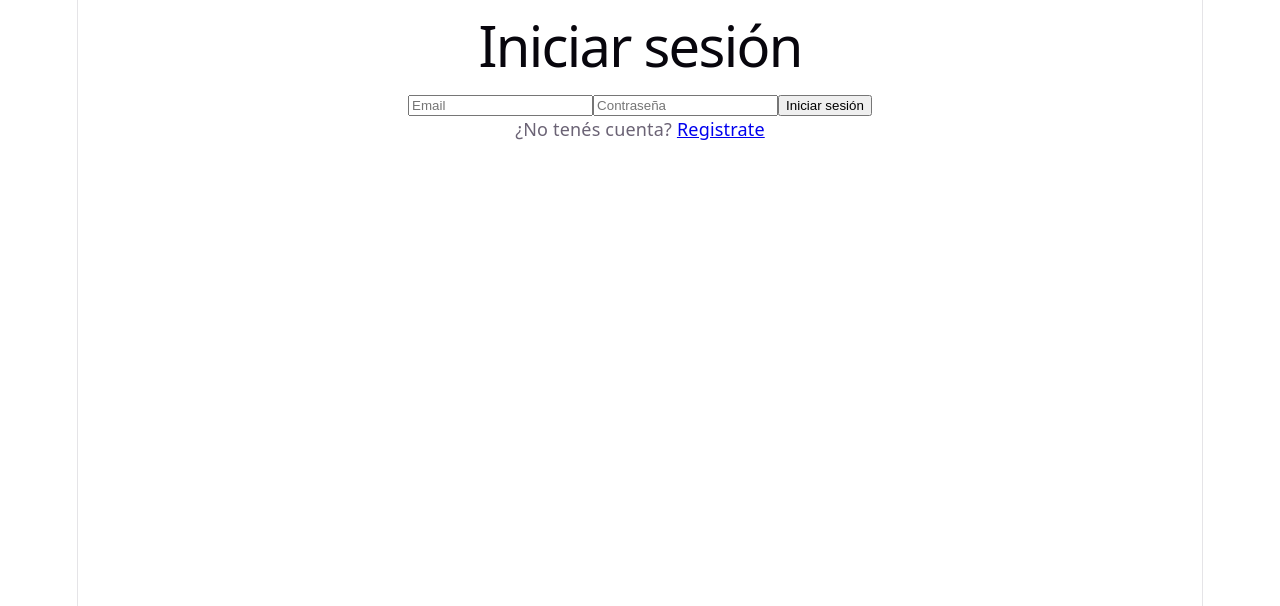
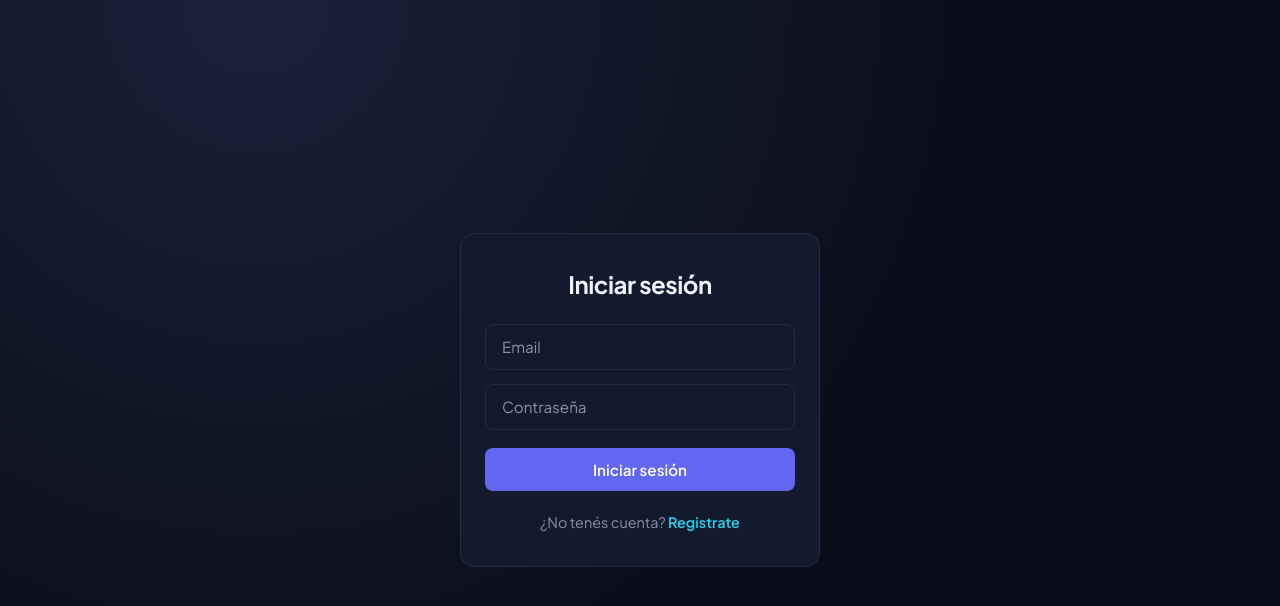
Before and after one commit to GonzaloB1/ProyectoM4_GonzaloBastias, a React (Vite) app: page /login in a window 1280 px wide. Shown: the top 606 px of the page. Built offline with nearby package versions, Linux system fonts and the light colour scheme; no server answers.

Commit message:
Recupera authErrors.ts y agrega nuevos estilos base + AuthForm

```diff
--- a/index.html
+++ b/index.html
@@ -1,6 +1,9 @@
 <!doctype html>
 <html lang="en">
   <head>
+    <link rel="preconnect" href="https://fonts.googleapis.com">
+    <link rel="preconnect" href="https://fonts.gstatic.com" crossorigin>
+    <link href="https://fonts.googleapis.com/css2?family=Plus+Jakarta+Sans:wght@400;500;600;700;800&display=swap" rel="stylesheet">
     <meta charset="UTF-8" />
     <link rel="icon" type="image/svg+xml" href="/favicon.svg" />
     <meta name="viewport" content="width=device-width, initial-scale=1.0" />
--- a/src/index.css
+++ b/src/index.css
@@ -1,111 +1,108 @@
 :root {
-  --text: #6b6375;
-  --text-h: #08060d;
-  --bg: #fff;
-  --border: #e5e4e7;
-  --code-bg: #f4f3ec;
-  --accent: #aa3bff;
-  --accent-bg: rgba(170, 59, 255, 0.1);
-  --accent-border: rgba(170, 59, 255, 0.5);
-  --social-bg: rgba(244, 243, 236, 0.5);
-  --shadow:
-    rgba(0, 0, 0, 0.1) 0 10px 15px -3px, rgba(0, 0, 0, 0.05) 0 4px 6px -2px;
-
-  --sans: system-ui, 'Segoe UI', Roboto, sans-serif;
-  --heading: system-ui, 'Segoe UI', Roboto, sans-serif;
-  --mono: ui-monospace, Consolas, monospace;
-
-  font: 18px/145% var(--sans);
-  letter-spacing: 0.18px;
-  color-scheme: light dark;
-  color: var(--text);
-  background: var(--bg);
-  font-synthesis: none;
-  text-rendering: optimizeLegibility;
-  -webkit-font-smoothing: antialiased;
-  -moz-osx-font-smoothing: grayscale;
-
-  @media (max-width: 1024px) {
-    font-size: 16px;
-  }
+  --color-bg: #0a0e1a;
+  --color-bg-gradient: radial-gradient(circle at 20% 0%, #1a2138 0%, #0a0e1a 55%);
+  --color-surface: #131a2e;
+  --color-surface-hover: #1a2340;
+  --color-primary: #6366f1;
+  --color-primary-hover: #4f46e5;
+  --color-primary-soft: rgba(99, 102, 241, 0.12);
+  --color-accent: #22d3ee;
+  --color-text: #f1f5f9;
+  --color-text-muted: #8b93a7;
+  --color-error: #f87171;
+  --color-error-soft: rgba(248, 113, 113, 0.1);
+  --color-success: #34d399;
+  --color-border: #232b45;
+  --radius-sm: 8px;
+  --radius: 14px;
+  --radius-lg: 20px;
+  --shadow-soft: 0 8px 30px rgba(0, 0, 0, 0.35);
+  --spacing: 1rem;
 }
 
-@media (prefers-color-scheme: dark) {
-  :root {
-    --text: #9ca3af;
-    --text-h: #f3f4f6;
-    --bg: #16171d;
-    --border: #2e303a;
-    --code-bg: #1f2028;
-    --accent: #c084fc;
-    --accent-bg: rgba(192, 132, 252, 0.15);
-    --accent-border: rgba(192, 132, 252, 0.5);
-    --social-bg: rgba(47, 48, 58, 0.5);
-    --shadow:
-      rgba(0, 0, 0, 0.4) 0 10px 15px -3px, rgba(0, 0, 0, 0.25) 0 4px 6px -2px;
-  }
+* {
+  box-sizing: border-box;
+  margin: 0;
+  padding: 0;
+}
 
-  #social .button-icon {
-    filter: invert(1) brightness(2);
-  }
+body {
+  font-family: "Plus Jakarta Sans", system-ui, -apple-system, sans-serif;
+  background: var(--color-bg-gradient);
+  background-color: var(--color-bg);
+  color: var(--color-text);
+  line-height: 1.5;
+  min-height: 100vh;
+  -webkit-font-smoothing: antialiased;
 }
 
 #root {
-  width: 1126px;
-  max-width: 100%;
-  margin: 0 auto;
-  text-align: center;
-  border-inline: 1px solid var(--border);
-  min-height: 100svh;
+  min-height: 100vh;
   display: flex;
   flex-direction: column;
-  box-sizing: border-box;
 }
 
-body {
-  margin: 0;
+h1, h2, h3 {
+  font-weight: 700;
+  letter-spacing: -0.02em;
 }
 
-h1,
-h2 {
-  font-family: var(--heading);
-  font-weight: 500;
-  color: var(--text-h);
+p {
+  color: var(--color-text-muted);
 }
 
-h1 {
-  font-size: 56px;
-  letter-spacing: -1.68px;
-  margin: 32px 0;
-  @media (max-width: 1024px) {
-    font-size: 36px;
-    margin: 20px 0;
-  }
-}
-h2 {
-  font-size: 24px;
-  line-height: 118%;
-  letter-spacing: -0.24px;
-  margin: 0 0 8px;
-  @media (max-width: 1024px) {
-    font-size: 20px;
-  }
-}
-p {
-  margin: 0;
+button {
+  cursor: pointer;
+  font-family: inherit;
+  font-weight: 600;
+  font-size: 0.95rem;
+  border: none;
+  border-radius: var(--radius-sm);
+  transition: transform 0.12s ease, background-color 0.15s ease, box-shadow 0.15s ease;
 }
 
-code,
-.counter {
-  font-family: var(--mono);
-  display: inline-flex;
-  border-radius: 4px;
-  color: var(--text-h);
+button:active:not(:disabled) {
+  transform: scale(0.97);
 }
 
-code {
-  font-size: 15px;
-  line-height: 135%;
-  padding: 4px 8px;
-  background: var(--code-bg);
+button:disabled {
+  opacity: 0.5;
+  cursor: not-allowed;
 }
+
+input {
+  font-family: inherit;
+  font-size: 0.95rem;
+  padding: 0.8rem 1rem;
+  border-radius: var(--radius-sm);
+  border: 1.5px solid var(--color-border);
+  background-color: var(--color-surface);
+  color: var(--color-text);
+  width: 100%;
+  transition: border-color 0.15s ease, box-shadow 0.15s ease;
+}
+
+input::placeholder {
+  color: var(--color-text-muted);
+}
+
+input:focus {
+  outline: none;
+  border-color: var(--color-primary);
+  box-shadow: 0 0 0 3px var(--color-primary-soft);
+}
+
+a {
+  color: var(--color-accent);
+  text-decoration: none;
+  font-weight: 600;
+}
+
+a:hover {
+  text-decoration: underline;
+}
+
+::selection {
+  background-color: var(--color-primary);
+  color: white;
+}
--- /dev/null
+++ b/src/pages/AuthForm.css
@@ -0,0 +1,49 @@
+.auth-page {
+  display: flex;
+  align-items: center;
+  justify-content: center;
+  min-height: 100vh;
+  padding: var(--spacing);
+}
+
+.auth-form {
+  display: flex;
+  flex-direction: column;
+  gap: 0.85rem;
+  width: 100%;
+  max-width: 360px;
+  background-color: var(--color-surface);
+  padding: 2rem 1.5rem;
+  border-radius: var(--radius);
+  border: 1px solid var(--color-border);
+}
+
+.auth-form h1 {
+  text-align: center;
+  margin-bottom: 0.5rem;
+  font-size: 1.5rem;
+}
+
+.auth-form button[type="submit"] {
+  background-color: var(--color-primary);
+  color: white;
+  padding: 0.75rem;
+  margin-top: 0.25rem;
+}
+
+.auth-form button[type="submit"]:hover:not(:disabled) {
+  background-color: var(--color-primary-hover);
+}
+
+.auth-form .error {
+  color: var(--color-error);
+  font-size: 0.9rem;
+  text-align: center;
+}
+
+.auth-form .switch-link {
+  text-align: center;
+  font-size: 0.9rem;
+  color: var(--color-text-muted);
+  margin-top: 0.5rem;
+}
--- a/src/pages/Login.tsx
+++ b/src/pages/Login.tsx
@@ -3,6 +3,7 @@ import { useNavigate, Link } from "react-router-dom";
 import { loginUser } from "../services/authService";
 import { getAuthErrorMessage } from "../utils/authErrors";
 import { FirebaseError } from "firebase/app";
+import "./AuthForm.css";
 
 export function Login() {
   const [email, setEmail] = useState("");
@@ -31,7 +32,8 @@ export function Login() {
   }
 
   return (
-    <form onSubmit={handleSubmit}>
+    <div className="auth-page">
+      <form className="auth-form" onSubmit={handleSubmit}>
         <h1>Iniciar sesión</h1>
 
         <input
@@ -56,9 +58,10 @@ export function Login() {
           {loading ? "Ingresando..." : "Iniciar sesión"}
         </button>
 
-      <p>
+        <p className="switch-link">
           ¿No tenés cuenta? <Link to="/register">Registrate</Link>
         </p>
       </form>
+    </div>
   );
 }
--- a/src/pages/Register.tsx
+++ b/src/pages/Register.tsx
@@ -3,6 +3,7 @@ import { useNavigate, Link } from "react-router-dom";
 import { registerUser } from "../services/authService";
 import { getAuthErrorMessage } from "../utils/authErrors";
 import { FirebaseError } from "firebase/app";
+import "./AuthForm.css";
 
 export function Register() {
   const [email, setEmail] = useState("");
@@ -36,7 +37,8 @@ export function Register() {
   }
 
   return (
-    <form onSubmit={handleSubmit}>
+    <div className="auth-page">
+      <form className="auth-form" onSubmit={handleSubmit}>
         <h1>Registrarse</h1>
 
         <input
@@ -61,9 +63,10 @@ export function Register() {
           {loading ? "Registrando..." : "Registrarse"}
         </button>
 
-      <p>
+        <p className="switch-link">
           ¿Ya tenés cuenta? <Link to="/login">Iniciar sesión</Link>
         </p>
       </form>
+    </div>
   );
 }
```
Lines whose indentation alone changed are shown as unchanged.
